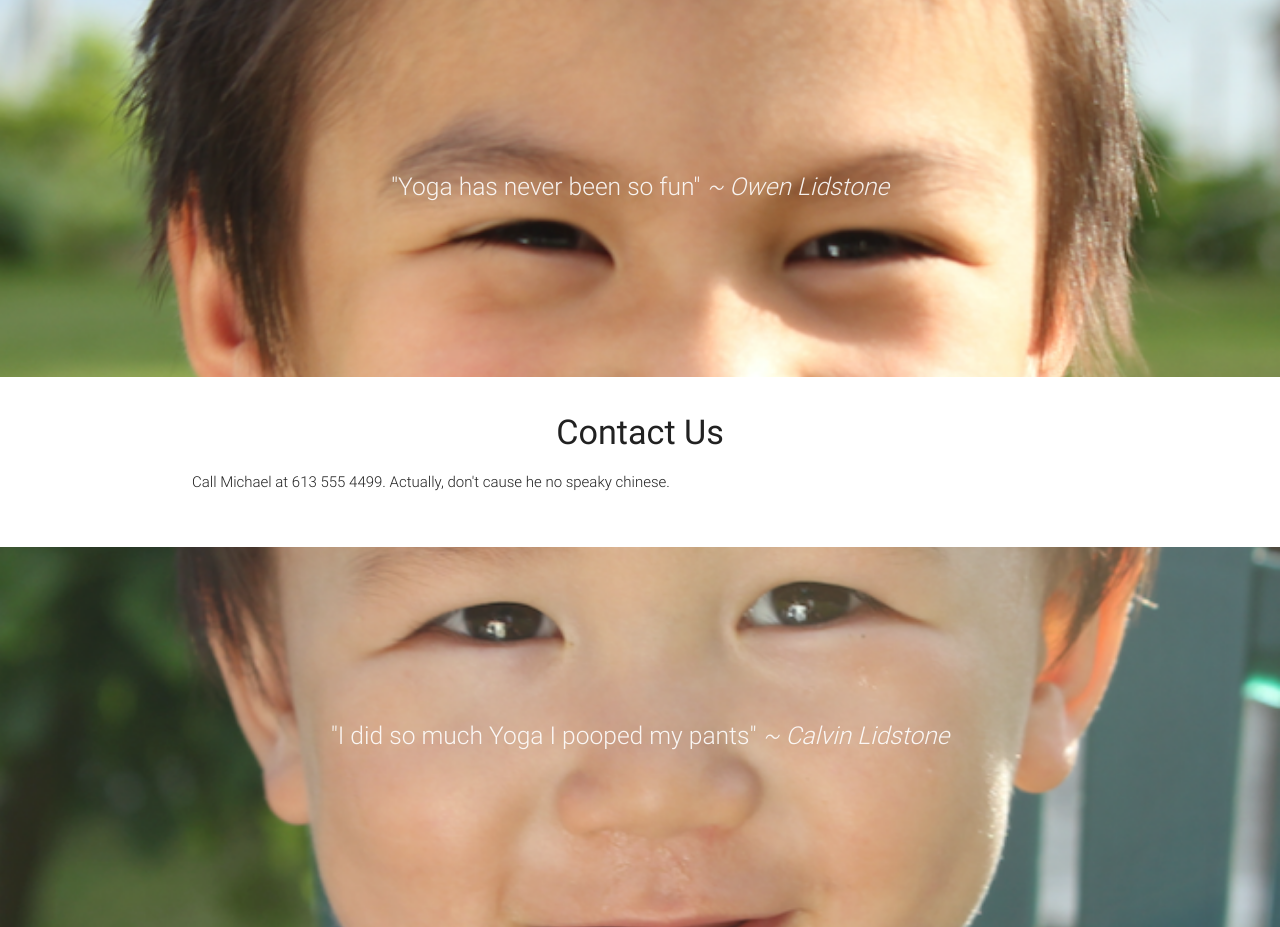
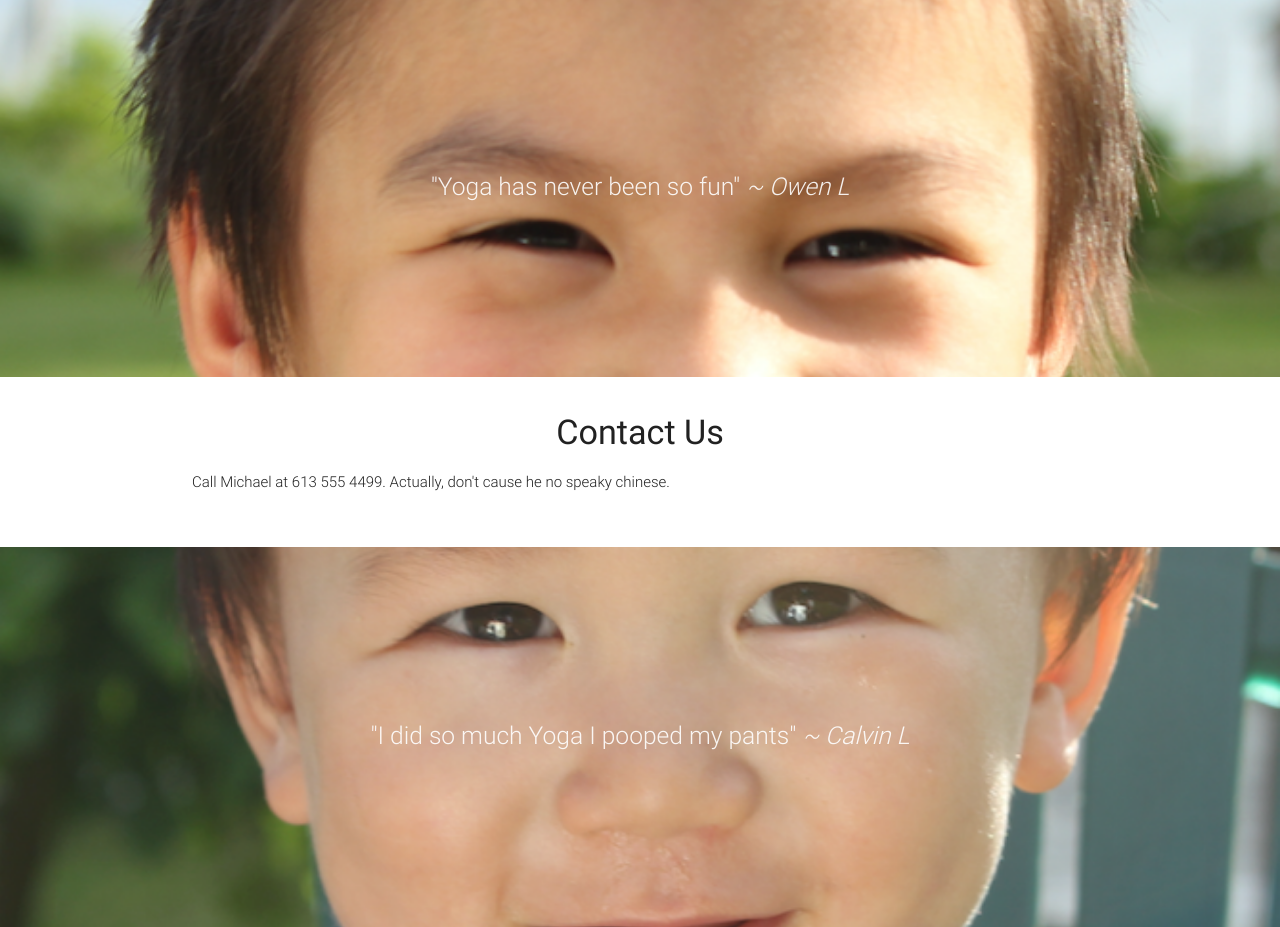
Before and after one commit to thrillstone/bodhitree, a website: page index.html in a window 1280 px wide. Shown: the part 874-1801 px from the top of the page. Drawn offline with nearby package versions, Linux system fonts and the light colour scheme.

```diff
--- a/index.html
+++ b/index.html
@@ -41,7 +41,7 @@
         <br><br>
         <h1 class="header center teal-text text-lighten-2">Bodhi Tree Yoga</h1>
         <div class="row center">
-          <h5 class="header col s12 light">Come join us!</h5>
+          <h5 class="header col s12 light">Come join the fun!</h5>
         </div>
 		<div class="row center">
 			<a href="http://materializecss.com/getting-started.html" id="download-button" class="btn-large waves-effect waves-light teal lighten-1">Sign up</a>
@@ -99,7 +99,7 @@
 			<div class="section no-pad-bot">
 				<div class="container">
 					<div class="row center">
-						<h5 class="header col s12 light"><quote>"Yoga has never been so fun"</quote> <i>~ Owen Lidstone</i></h5>
+						<h5 class="header col s12 light"><quote>"Yoga has never been so fun"</quote> <i>~ Owen L</i></h5>
 					</div>
 				</div>
 			</div>
@@ -125,7 +125,7 @@
 			<div class="section no-pad-bot">
 				<div class="container">
 					<div class="row center">
-						<h5 class="header col s12 light"><quote>"I did so much Yoga I pooped my pants"</quote> <i>~ Calvin Lidstone</i></h5>
+						<h5 class="header col s12 light"><quote>"I did so much Yoga I pooped my pants"</quote> <i>~ Calvin L</i></h5>
 					</div>
 				</div>
 			</div>
```
Also changed, not shown: package.json (added, +25 -0 lines), 1 other file.
